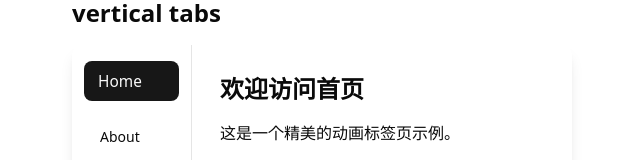
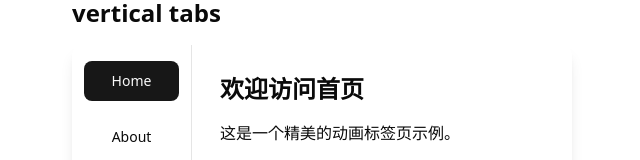
Before and after one commit to hiwurun/animated-tab, a React (Vite) app: page / in a window 1280 px wide. Shown: the part 316-476 px from the top of the page, without its empty margins (318-958 px from the left). Built offline with nearby package versions, Linux system fonts and the light colour scheme.

Commit message:
Refine hover animation calculations and improve layout styling in VerticalTabs component

```diff
--- a/src/components/VerticalTabs.tsx
+++ b/src/components/VerticalTabs.tsx
@@ -59,7 +59,7 @@ export function VerticalTabs({ tabs, defaultTabIndex = 0 }: TabsProps) {
   };
 
   const getHoverAnimationProps = (hoveredRect: DOMRect, navRect: DOMRect) => ({
-    y: hoveredRect.top - navRect.top + (navRef.current?.scrollTop || 0) - 15,
+    y: hoveredRect.top - navRect.top - 16,
     x: hoveredRect.left - navRect.left - 12,
     width: hoveredRect.width,
     height: hoveredRect.height,
@@ -80,7 +80,7 @@ export function VerticalTabs({ tabs, defaultTabIndex = 0 }: TabsProps) {
     <div className='w-full rounded-lg shadow-lg overflow-hidden flex flex-row'>
       <nav
         ref={navRef}
-        className='relative z-0 border-r flex-col py-4 px-3 w-30 flex gap-4 overflow-auto'
+        className='relative z-0 border-r flex-col  py-4 px-3 w-30 flex gap-4 overflow-auto'
         onPointerLeave={() => setHoveredTabIndex(null)}>
         {tabs.map((tab, index) => {
           const isActive = selectedTabIndex === index;
@@ -91,7 +91,7 @@ export function VerticalTabs({ tabs, defaultTabIndex = 0 }: TabsProps) {
               ref={el => {
                 buttonRefs.current[index] = el;
               }}
-              className='relative'>
+              className='relative w-full'>
               <Button
                 variant={isActive ? "default" : "ghost"}
                 onClick={() => setSelectedTabIndex(index)}
@@ -99,9 +99,8 @@ export function VerticalTabs({ tabs, defaultTabIndex = 0 }: TabsProps) {
                 onFocus={() => setHoveredTabIndex(index)}
                 className='relative z-20 transition-colors duration-300 min-h-[40px] w-full justify-start'>
                 <motion.span
-                  className='block'
+                  className='block w-full'
                   animate={{
-                    scale: isActive ? 1.1 : 1,
                     transition: { duration: 0.2 },
                   }}>
                   {tab.label}
```
